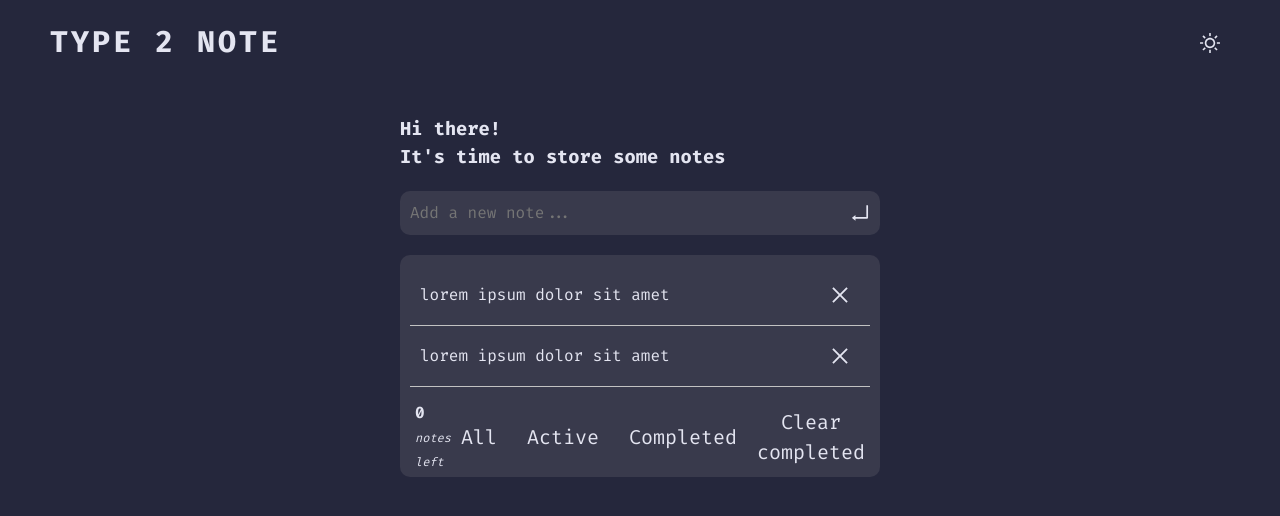
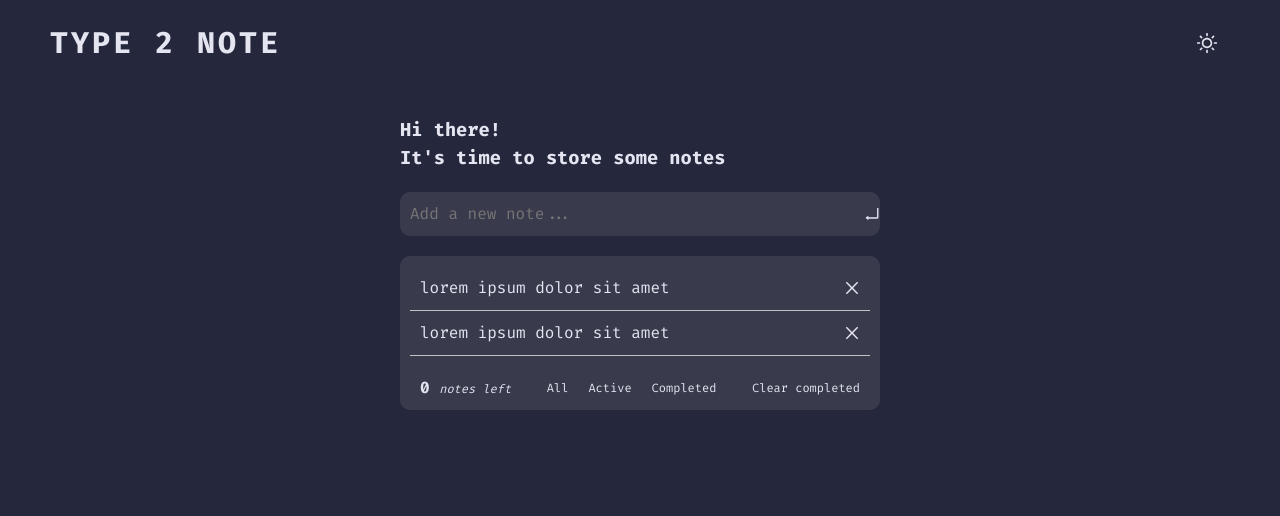
Before and after one commit to bakNa2t/type2note, a React (Vite) app: page / in a window 1280 px wide. Shown: the top 516 px of the page. Built offline with nearby package versions, Linux system fonts and the light colour scheme.

Commit message:
Added prop fn to Button for different sizes

```diff
--- a/src/styles/GlobalStyles.js
+++ b/src/styles/GlobalStyles.js
@@ -33,7 +33,7 @@ const GlobalStyles = createGlobalStyle`
   margin: 0;
 
   /* Animations for dark mode */
-  transition: background-color 0.3s, border 0.3s;
+  transition: background-color 0.3s, border 0.3s, color 0.1s;
 }
 
 html {
--- a/src/ui-blocks/Button.jsx
+++ b/src/ui-blocks/Button.jsx
@@ -1,27 +1,45 @@
-import styled from "styled-components";
-import PropTypes from "prop-types";
+import styled, { css } from "styled-components";
 
-const StyledButton = styled.button`
+// import PropTypes from "prop-types";
+
+const sizes = {
+  xs: css`
+    font-size: 1.2rem;
+    padding: 0.5rem;
+  `,
+  sm: css`
+    font-size: 1.4rem;
+    padding: 0.7rem;
+  `,
+  md: css`
+    font-size: 1.6rem;
+    padding: 0.9rem;
+  `,
+  lg: css`
+    font-size: 1.8rem;
+    padding: 1.1rem;
+  `,
+  xl: css`
+    font-size: 2rem;
+    padding: 1.3rem;
+  `,
+};
+
+const Button = styled.button`
   display: flex;
   justify-content: center;
   align-items: center;
 
-  font-size: 2rem;
-  padding: 1rem;
+  ${(props) => sizes[props.size]}
+
   border: none;
   background-color: transparent;
   color: var(--color-blue-light-200);
 
   &:hover {
-    color: var(--color-blue-light-300);
+    color: var(--color-blue-light-700);
+    background-color: var(--color-blue-light-200);
   }
 `;
 
-function Button({ children }) {
-  Button.propTypes = {
-    children: PropTypes.node,
-  };
-  return <StyledButton>{children}</StyledButton>;
-}
-
 export default Button;
--- a/src/ui-blocks/Header.jsx
+++ b/src/ui-blocks/Header.jsx
@@ -28,7 +28,7 @@ function Header() {
   return (
     <StyledHeader>
       <Logo>Type 2 Note</Logo>
-      <Button>
+      <Button size="xl">
         <SunOutlined />
       </Button>
     </StyledHeader>
--- a/src/ui-blocks/NoteFilter.jsx
+++ b/src/ui-blocks/NoteFilter.jsx
@@ -11,9 +11,9 @@ const StyledNoteFilter = styled.div`
 function NoteFilter() {
   return (
     <StyledNoteFilter>
-      <Button>All</Button>
-      <Button>Active</Button>
-      <Button>Completed</Button>
+      <Button size="xs">All</Button>
+      <Button size="xs">Active</Button>
+      <Button size="xs">Completed</Button>
     </StyledNoteFilter>
   );
 }
--- a/src/ui-blocks/NoteFooterMenu.jsx
+++ b/src/ui-blocks/NoteFooterMenu.jsx
@@ -7,13 +7,14 @@ const StyledNoteFooterMenu = styled.div`
   display: flex;
   justify-content: space-between;
   align-items: center;
-  padding: 0 1.5rem;
+  padding: 0.5rem 1.5rem;
   background-color: var(--color-blue-zola-600);
   border-radius: 0 0 1rem 1rem;
 `;
 
 const NoteAmount = styled.p`
   font-weight: 700;
+  padding: 0.5rem;
 
   & span {
     font-weight: 400;
@@ -31,7 +32,7 @@ function NoteFooterMenu() {
         {amountNote} <span>notes left</span>
       </NoteAmount>
       <NoteFilter />
-      <Button>Clear completed</Button>
+      <Button size="xs">Clear completed</Button>
     </StyledNoteFooterMenu>
   );
 }
```
